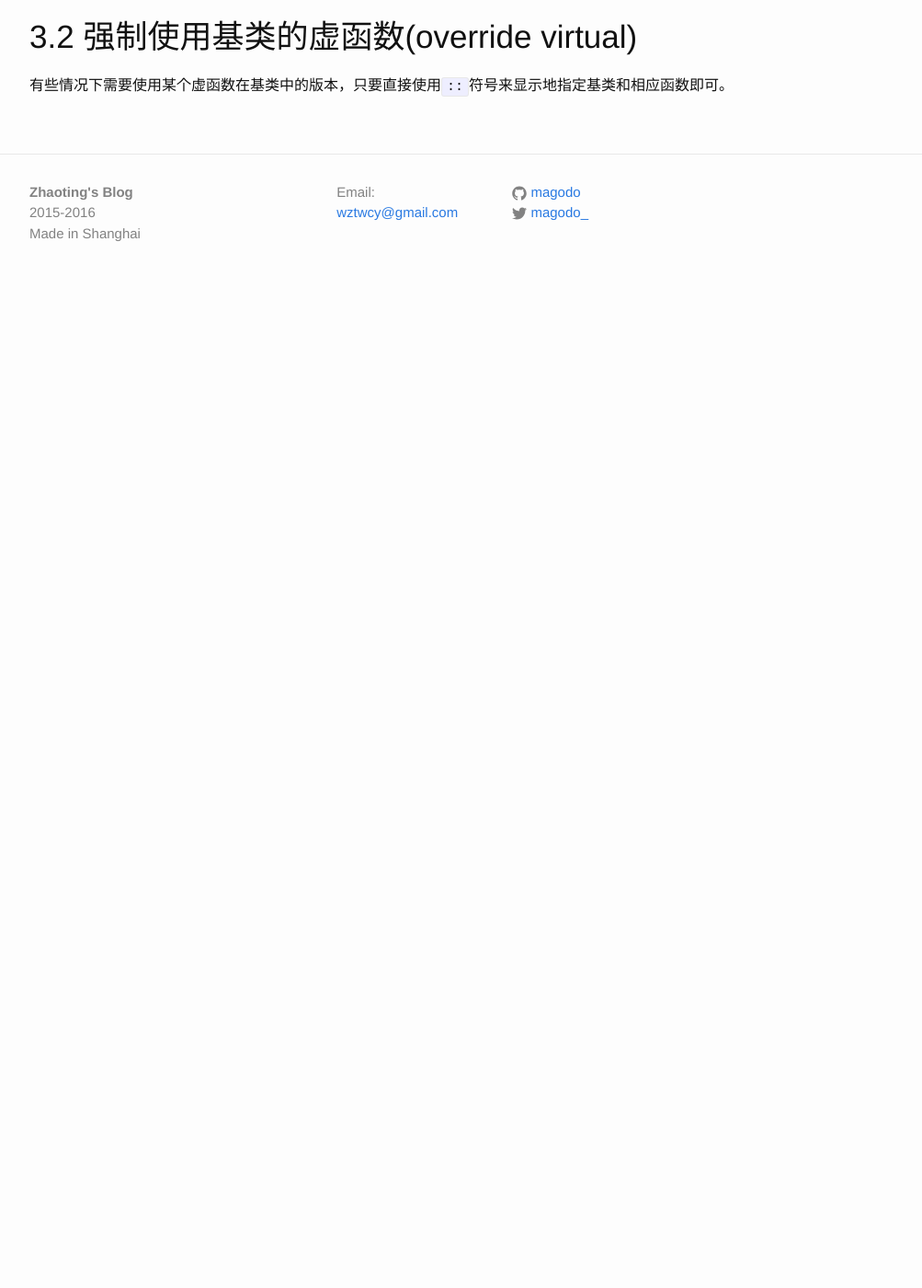
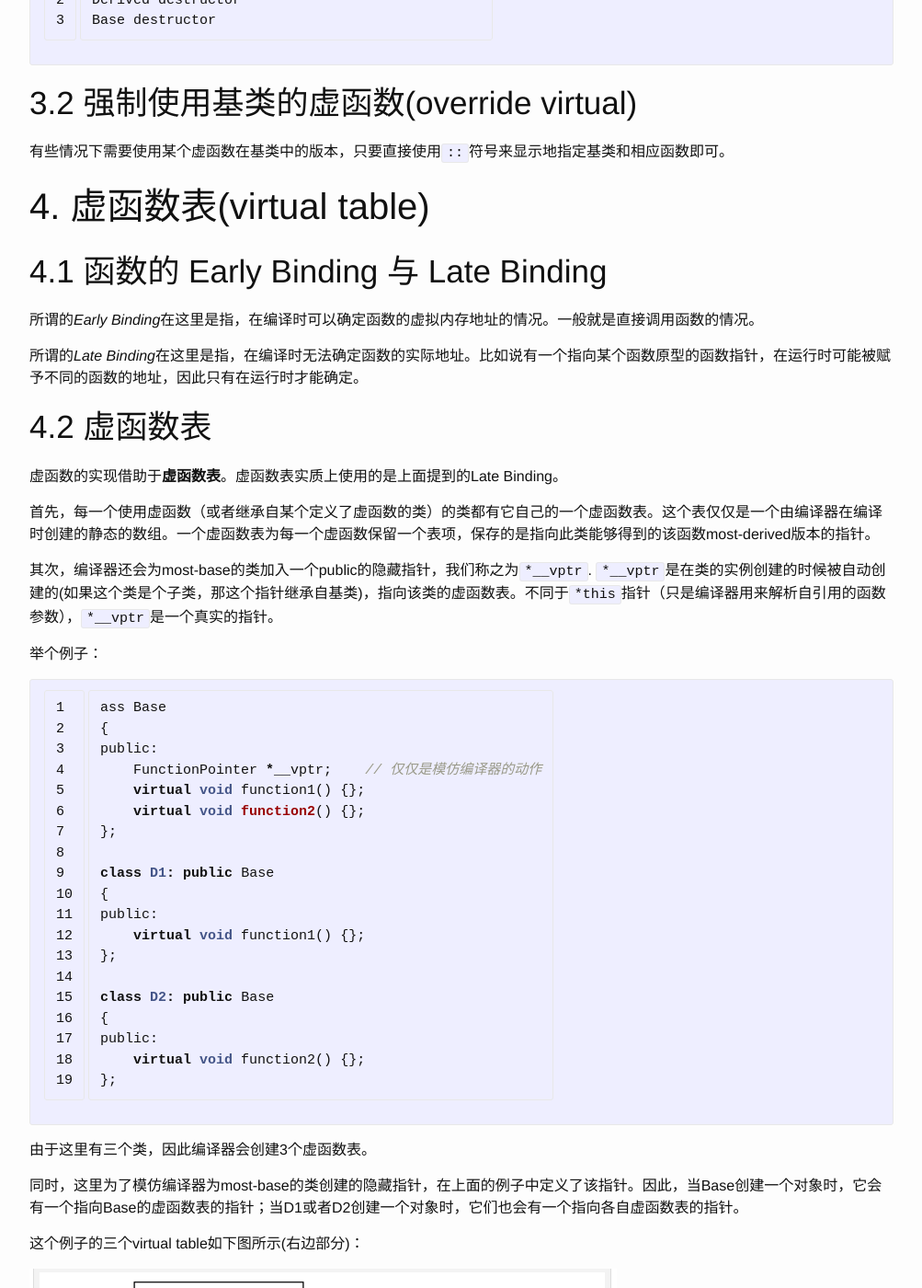
Before and after one commit to magodo/magodo.github.io-old, a Jekyll site: the page built from _posts/2016-03-20-virtual-function.md, in a window 1280 px wide and 1400 px high, scrolled down 10560 px. Shown: the whole window at 92% size, without its empty margins (138-1141 px from the left). Built offline with Jekyll 4.4.1, drawn with Linux system fonts in a browser that asks for light colours; before the commit the page ends 10885 px from its top, so only the background shows below that; some of the changed text lies outside the part shown.

Commit message:
new post

```diff
--- a/_posts/2016-03-20-virtual-function.md
+++ b/_posts/2016-03-20-virtual-function.md
@@ -450,3 +450,64 @@ Base destructor
 ## 3.2 强制使用基类的虚函数(override virtual)
 
 有些情况下需要使用某个虚函数在基类中的版本，只要直接使用`::`符号来显示地指定基类和相应函数即可。
+
+# 4. 虚函数表(virtual table)
+
+## 4.1 函数的 Early Binding 与 Late Binding
+
+所谓的*Early Binding*在这里是指，在编译时可以确定函数的虚拟内存地址的情况。一般就是直接调用函数的情况。
+
+所谓的*Late Binding*在这里是指，在编译时无法确定函数的实际地址。比如说有一个指向某个函数原型的函数指针，在运行时可能被赋予不同的函数的地址，因此只有在运行时才能确定。
+
+## 4.2 虚函数表
+
+虚函数的实现借助于**虚函数表**。虚函数表实质上使用的是上面提到的Late Binding。
+
+首先，每一个使用虚函数（或者继承自某个定义了虚函数的类）的类都有它自己的一个虚函数表。这个表仅仅是一个由编译器在编译时创建的静态的数组。一个虚函数表为每一个虚函数保留一个表项，保存的是指向此类能够得到的该函数most-derived版本的指针。
+
+其次，编译器还会为most-base的类加入一个public的隐藏指针，我们称之为`*__vptr`. `*__vptr`是在类的实例创建的时候被自动创建的(如果这个类是个子类，那这个指针继承自基类)，指向该类的虚函数表。不同于`*this`指针（只是编译器用来解析自引用的函数参数），`*__vptr`是一个真实的指针。
+
+举个例子：
+
+{%highlight CPP linenos%}
+ass Base
+{
+public:
+    FunctionPointer *__vptr;    // 仅仅是模仿编译器的动作
+    virtual void function1() {};
+    virtual void function2() {};
+};
+
+class D1: public Base
+{
+public:
+    virtual void function1() {};
+};
+
+class D2: public Base
+{
+public:
+    virtual void function2() {};
+};
+{%endhighlight%}
+
+由于这里有三个类，因此编译器会创建3个虚函数表。
+
+同时，这里为了模仿编译器为most-base的类创建的隐藏指针，在上面的例子中定义了该指针。因此，当Base创建一个对象时，它会有一个指向Base的虚函数表的指针；当D1或者D2创建一个对象时，它们也会有一个指向各自虚函数表的指针。
+
+这个例子的三个virtual table如下图所示(右边部分)：
+
+![vtable](/images/cpp/vtable.png)
+
+这时候，对于下面的代码：
+
+{%highlight CPP linenos%}
+int main()
+{
+    D1 cClass;
+    Base *pClass = &cClass;
+    pClass->function1();
+}
+{%endhighlight%}
+
+首先，*pClass*是指向Base的指针，因此它只指向i*cClass*中Base的部分。同时，由于`*__vptr`是Base的一部分，因此，*pClass*可以访问的到。然而，因为*cClass*中的`*__vptr`虽然继承自基类，但是其值实际指向D1的虚函数表。因此，最终*pClass*是指向D1的虚函数表，因此调用的是D1虚函数表中的function1，也即D1::function1.
```
Also changed, not shown: images/cpp/vtable.png (added).
